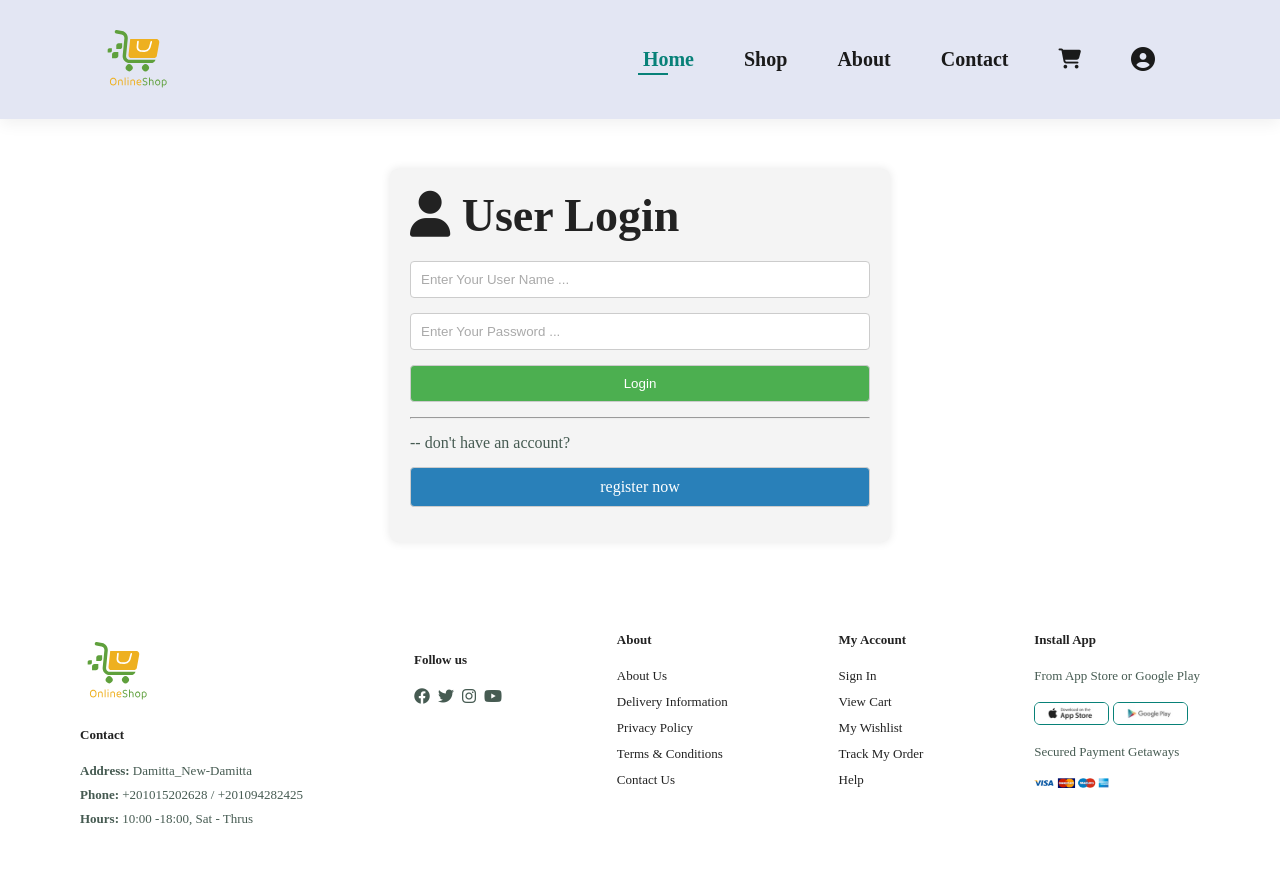
After one commit to MahmoudElshiha/online-ecommerce, a PHP site: page /user_login.php in a window 1280 px wide. The commit adds this page. Run offline with PHP 8.4, Linux system fonts and the light colour scheme.

Commit message:
getting Login pages ready

```diff
--- a/scripts/script.js
+++ b/scripts/script.js
@@ -0,0 +1,5 @@
+let profile = document.querySelector('.profile');
+
+document.querySelector('#user-circle').onclick = () =>{
+   profile.classList.toggle('show');
+}
--- /dev/null
+++ b/styles/form.css
@@ -0,0 +1,55 @@
+
+.form-container {
+    background-color: #f4f4f4;
+    padding: 20px;
+    border-radius: 8px;
+    box-shadow: 0 0 10px rgba(0, 0, 0, 0.1);
+    width: 500px;
+    margin: 50px auto;
+}
+
+input {
+    width: 100%;
+    padding: 10px;
+    margin-bottom: 15px;
+    box-sizing: border-box;
+    border: 1px solid #ccc;
+    border-radius: 4px;
+}
+.option-btn {
+    text-align: center;
+    display: block;
+    text-decoration: none;
+    font-style: none;
+    width: 100%;
+    padding: 10px;
+    margin-bottom: 15px;
+    box-sizing: border-box;
+    border: 1px solid #ccc;
+    border-radius: 4px;
+    background-color: #2980b9;
+    color: #fff;
+    cursor: pointer;
+}
+
+.option-btn:hover{
+    background-color: #12456E;
+}
+
+input::placeholder {
+    color: #aaa;
+}
+
+input[type="submit"] {
+    background-color: #4caf50;
+    color: #fff;
+    cursor: pointer;
+}
+
+input[type="submit"]:hover {
+    background-color: #317133;
+}
+
+form > * {
+    margin-bottom: 15px;
+}
--- a/styles/header.css
+++ b/styles/header.css
@@ -46,4 +46,10 @@
     bottom: -4px;
     left: 20px;
 }
+
+#user-circle{
+    font-size: 24px;
+    cursor: pointer;
+}
+
 /*End header */
--- a/styles/style.css
+++ b/styles/style.css
@@ -526,3 +526,27 @@ justify-content: space-between; flex-wrap: wrap;
     font-weight: 600;
     color: #000;
 }
+/* end Contact */
+
+
+
+.profile{
+    position: absolute;
+    right: 2rem;
+    top: 120%;
+    background: #088178;
+    padding: 33px;
+    border-radius: 15px;
+    box-shadow: 0px 0px 20px #088178;
+    display: none;
+}
+
+.profile p {
+    color: white;
+    text-align: center;
+    font-size: 17px;
+}
+
+.show{
+    display: block;
+}
--- a/templates/header.php
+++ b/templates/header.php
@@ -4,6 +4,8 @@ function head($currentPage)
 {
 
 ?>
+
+
   <section id="header">
     <a href="#"><img src="./images/logo.svg" class="logo" alt="" /></a>
     <div>
@@ -14,13 +16,21 @@ function head($currentPage)
         <li><a href="about.php" <?php echo ($currentPage == "about") ? "class = 'active' " : " "; ?>> About </a></li>
         <li><a href="contact.php" <?php echo ($currentPage == "contact") ? "class = 'active' " : " "; ?>> Contact </a></li>
 
-        <li>
-          <a href="cart.php"><i class="fa-solid fa-cart-shopping"></i></a>
-        </li>
+        <li> <a href="cart.php"><i class="fa-solid fa-cart-shopping"></i></a></li>
+        <li> <a><i class="fa-solid fa-circle-user" id="user-circle"></i></a> </li>
       </ul>
     </div>
+    <div class="profile">
+
+      <p> Please Login Or Register First ...</p> <br>
+      <div class="row">
+        <a href="../user_login.php"><button class="normal">Login</button></a>
+        <a href="../user_register.php"><button class="normal">Register</button></a>
+      </div>
+
+    </div>
   </section>
-
+  <script src="../scripts/script.js"></script>
 <?php
 }
 ?>
--- /dev/null
+++ b/user_login.php
@@ -0,0 +1,58 @@
+<!DOCTYPE html>
+<html lang="en">
+
+<head>
+    <meta charset="UTF-8" />
+    <meta http-equiv="X-UA-Comatible" content="IE=edge" />
+    <meta name="viewport" content="width=device-width, initial-scale=1.0" />
+    <title>E commerce</title>
+
+    <!-- font awwsome CDN -->
+    <link rel="stylesheet" href="https://cdnjs.cloudflare.com/ajax/libs/font-awesome/6.4.2/css/all.min.css" />
+    <link rel="stylesheet" href="https://cdnjs.cloudflare.com/ajax/libs/font-awesome/6.4.2/css/all.min.css" integrity="sha512-z3gLpd7yknf1YoNbCzqRKc4qyor8gaKU1qmn+CShxbuBusANI9QpRohGBreCFkKxLhei6S9CQXFEbbKuqLg0DA==" crossorigin="anonymous" referrerpolicy="no-referrer" />
+    <!-- font awwsome CDN -->
+
+    <title> E-commerce Website</title>
+
+    <link rel="stylesheet" href="./styles/style.css" />
+    <link rel="stylesheet" href="./styles/header.css" />
+    <link rel="stylesheet" href="./styles/footer.css" />
+    <link rel="stylesheet" href="./styles/form.css" />
+
+
+</head>
+
+<body>
+    <!-- header start -->
+    <?php
+    include "./templates/header.php";
+    head("home");
+    ?>
+    <!-- header end -->
+
+    <!-- login Form Strat -->
+    <section class="form-container">
+
+        <h2> <i class="fa-solid fa-user"></i> User Login </h2> <br>
+        <form>
+            <input type="text" name="username" id="username" placeholder="Enter Your User Name ..." required maxlength="50">
+            <input type="password" name="password" id="password" placeholder="Enter Your Password ..." required maxlength="20">
+
+            <input type="submit" value="Login">
+            <hr>
+            <p>-- don't have an account?</p>
+            <a href="./user_register.php" class="option-btn">register now</a>
+        </form>
+    </section>
+
+    <!-- login Form End -->
+
+    <!-- footer start -->
+    <?php
+    include "./templates/footer.php";
+    ?>
+    <!-- footer end -->
+
+</body>
+
+</html>
```
Also changed, not shown: user_register.php (added, +59 -0 lines).
